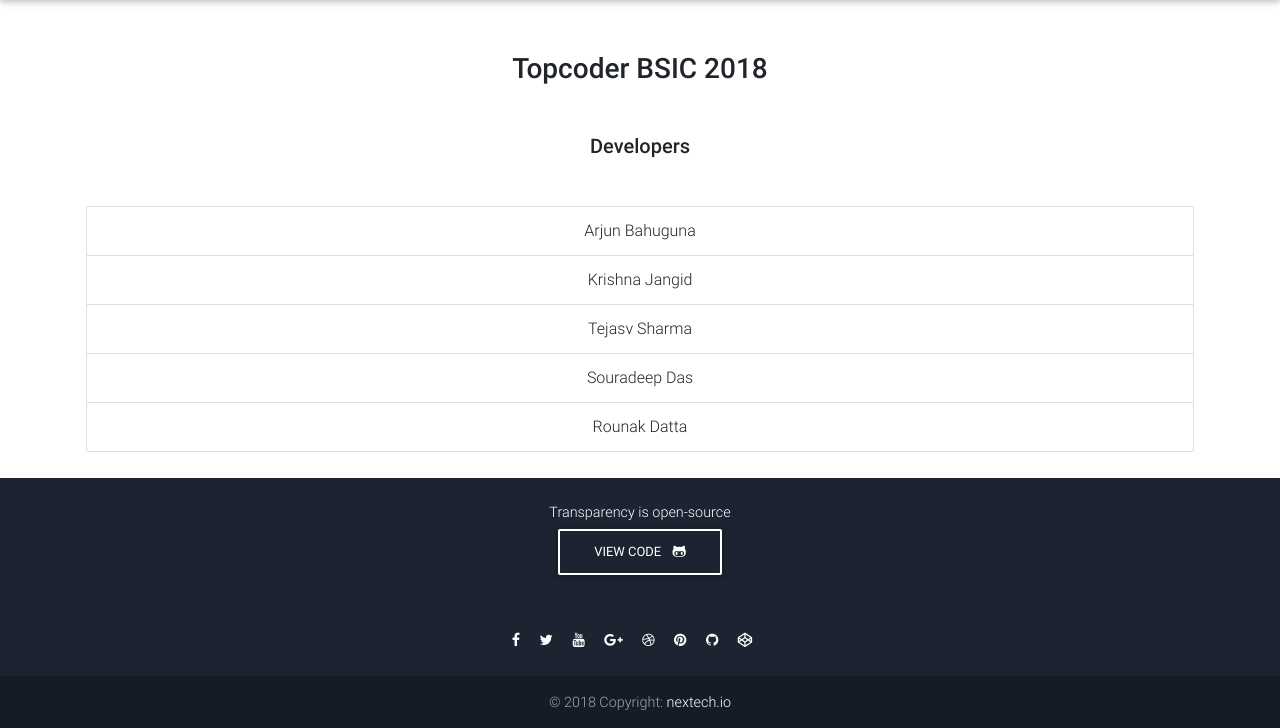
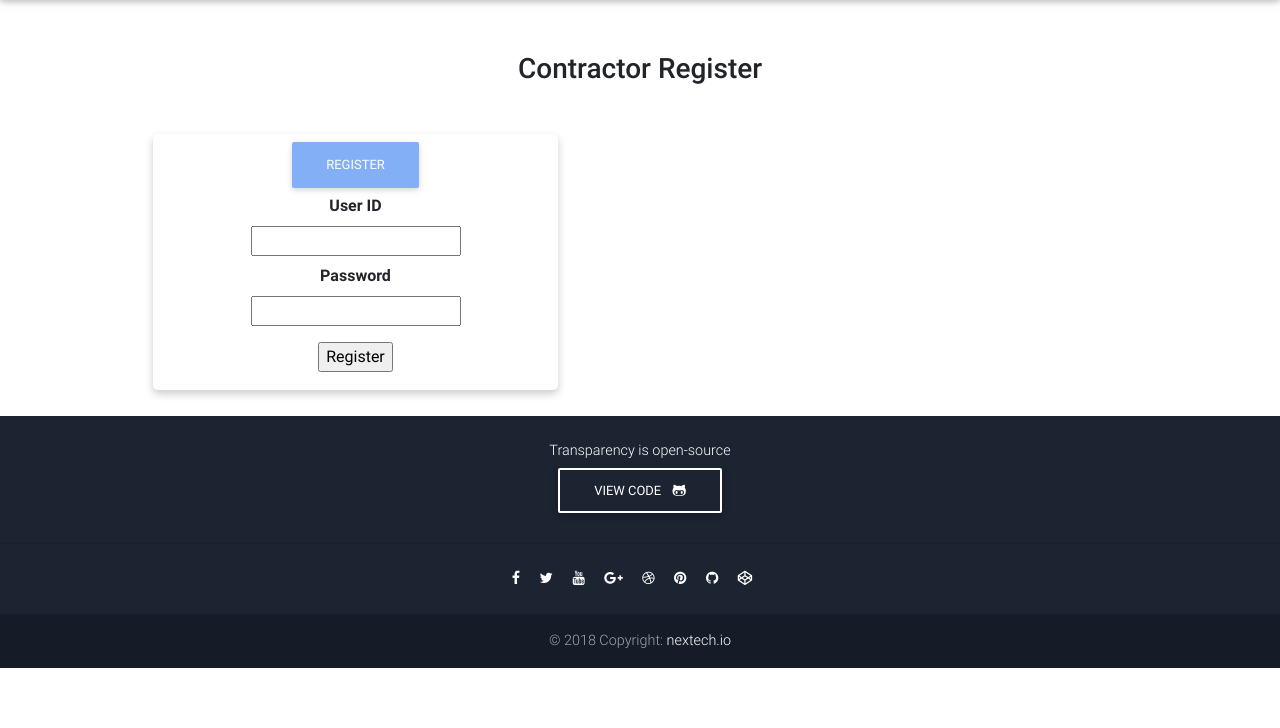
Before and after one commit to rounakdatta/procEUra, a Flask app: page /register in a window 1280 px wide. Shown: the part 70-798 px from the top of the page. Run offline with Flask 2, Linux system fonts and the light colour scheme; some libraries are stand-ins or nearby versions.

Commit message:
register, login, bid

```diff
--- a/app.py
+++ b/app.py
@@ -1,68 +1,107 @@
 from flask import Flask, render_template, request, send_file, flash, redirect, session, abort
-import os
+import re
 
 app = Flask(__name__)
 
 @app.route('/', methods=['GET', 'POST'])
 def index():
 	if session.get('logged_in'):
-		return render_template('index.html', user="ADMIN")
+		return render_template('index.html', user=session['user'])
 	else:
 		return render_template('index.html')
 
 @app.route('/portal', methods=['GET', 'POST'])
 def portal():
 	if session.get('logged_in'):
-		return render_template('portal.html', user="ADMIN")
+		return render_template('portal.html', user=session['user'])
 	else:
 		return render_template('portal.html')
 
 @app.route('/whitepaper', methods=['GET', 'POST'])
 def whitepaper():
 	if session.get('logged_in'):
-		return render_template('whitepaper.html', user="ADMIN")
+		return render_template('whitepaper.html', user=session['user'])
 	else:
 		return render_template('whitepaper.html')
 
 @app.route('/login', methods=['GET', 'POST'])
 def login():
 	if request.method == 'POST' and 'username' in request.form and 'password' in request.form:
-		if request.form['password'] == 'password' and request.form['username'] == 'admin':
+		f = open("./users/contractors/contractors.txt", "r")
+		creds = f.read()
+		f.close()
+
+		start = (re.search(request.form['username'], creds).start() + len(request.form['username'])) + 1
+		calcpwd = creds[start:start + len(request.form['password'])]
+		if request.form['username'] in creds and request.form['password'] == calcpwd :
 			session['logged_in'] = True
-			render_template('index.html', user="ADMIN")
+			session['user'] = request.form['username']
+			render_template('index.html', user=session['user'])
 		else:
 			flash('wrong password!')
 
 	return render_template('login.html')
 
+@app.route("/logout")
+def logout():
+	session['logged_in'] = False
+	return index()
+
 @app.route('/register', methods=['GET', 'POST'])
 def register():
 	if session.get('logged_in'):
-		return render_template('register.html', user="ADMIN")
+		return render_template('register.html', user=session['user'])
+
+	if request.method == 'POST' and 'username' in request.form and 'password' in request.form:
+			with open("./users/contractors/contractors.txt", "a") as bidder:
+				bidder.write(request.form['username'] + "-" + request.form['password'] + "\n")
+
+			render_template('index.html')
 	else:
-		return render_template('register.html')
+		flash('wrong password!')
+
+	return render_template('register.html')
 
 @app.route('/tender', methods=['GET', 'POST'])
 def tender():
-	if session.get('bid_submitted'):
-		return render_template('tender.html', user="ADMIN", status="BID SUBMITTED")
+
+	f = open("./tenders/t1/bids.txt", "r")
+	bids = f.read()
+	bidsearch = re.search(session['user'], bids)
+	if bidsearch is not None:
+		start = bidsearch.start() + len(session['user']) + 1
+		calcbid = bids[start:start + 5]
+		session['bid_submitted'] = True
+	else:
+		calcbid = str(0)
+		session['bid_submitted'] = False
+
+	if request.method == 'POST' and 'bidamount' in request.form:
+
+		with open("./tenders/t1/bids.txt", "a") as bidder:
+			bidder.write(session['user'] + "-" + request.form['bidamount'] + "\n")
+		print("hello")
+
+		session['bid_submitted'] = True
+		return render_template('portal.html', user=session['user'])
 
 	if session.get('logged_in'):
-		if request.method == 'POST' and 'bidamount' in request.form:
-			session['bid_submitted'] = True
-			return render_template('tender.html', user="ADMIN", status="BID SUBMITTED")
+
+		if session['bid_submitted'] == True:
+			return render_template('tender.html', user=session['user'], status=calcbid + " BID SUBMITTED")
 		else:
-			return render_template('tender.html', user="ADMIN")
+			return render_template('tender.html', user=session['user'])
 	else:
 		return render_template('tender.html')
 
 @app.route('/developers', methods=['GET', 'POST'])
 def developers():
 	if session.get('logged_in'):
-		return render_template('tender.html', user="ADMIN")
+		return render_template('tender.html', user=session['user'])
 	else:
 		return render_template('tender.html')
 
+app.secret_key = "helloworld this is satoshi"
+
 if __name__ == '__main__':
-	app.secret_key = os.urandom(12)
 	app.run(debug=True)
--- a/templates/index.html
+++ b/templates/index.html
@@ -148,6 +148,11 @@
               <li class="nav-item">
                   <a class="nav-link border border-light rounded">
                     <i class="fa fa-user mr-2"></i>{{user}}
+                  </a>
+                </li>&nbsp;&nbsp;
+                <li class="nav-item">
+                  <a href="{{ url_for('logout') }}" class="nav-link border border-light rounded">
+                    <i class="fas fa-sign-out-alt"></i>Log Out
                   </a>
                 </li>
               {% else %}
--- a/templates/register.html
+++ b/templates/register.html
@@ -23,7 +23,7 @@ p.dashed {border-style: dashed;}
 .card {
     box-shadow: 0 4px 8px 0 rgba(0,0,0,0.2);
     transition: 0.3s;
-    width: 40%;
+    width: 75%;
     border-radius: 5px;
 }
 
@@ -161,23 +161,44 @@ tr:nth-child(even){background-color: #f2f2f2}
   <main class="mt-5 pt-4">
     <div class="container">
 
-      <h3 class="my-5 h3 text-center">Topcoder BSIC 2018</h3>
-      <h5 class="my-5 h5 text-center">Developers</h5>
+      <h3 class="my-5 h3 text-center">Contractor Register</h3>
 
 <center>
 
 <div class="row">
 
   <!-- the right hand side elements-->
-  <div class="col-md-12">
+  <div class="col-md-6">
 
-  <ul class="list-group">
-  <li class="list-group-item">Arjun Bahuguna</li>
-  <li class="list-group-item">Krishna Jangid</li>
-  <li class="list-group-item">Tejasv Sharma</li>
-  <li class="list-group-item">Souradeep Das</li>
-  <li class="list-group-item">Rounak Datta</li>
-</ul>
+<div class="card">
+<div class="container">
+    <center>
+
+{% if session['logged_in'] %}
+<p>Registration successful!</p>
+{% else %}
+<button type="button" class="btn btn-primary disabled">Register</button>
+<form action="/register" method=post>
+    <dl>
+
+    <dt><label for="id">User ID</label>
+    <dd><input id="id" name="username" type="text" value="">
+
+    </dd>
+
+
+    <dt><label for="pwd">Password</label>
+    <dd><input id="pwd" name="password" type="password" value="">
+
+    </dd>
+
+    </dl>
+    <p><input type=submit value=Register></p>
+</form>
+{% endif %}
+</center>
+</div>
+</div>
 
 </div>
 
--- /dev/null
+++ b/tenders/t1/bids.txt
@@ -0,0 +1,5 @@
+admin-5000
+admin-30
+souradeep-88888
+rounak-5623
+arjun-12345
--- /dev/null
+++ b/users/contractors/contractors.txt
@@ -0,0 +1,3 @@
+arjun-bahuguna
+rounak-datta
+souradeep-das
```
Also changed, not shown: templates/whitepaper.html (+8 -0 lines), users/dealers/dealers.txt (added).
